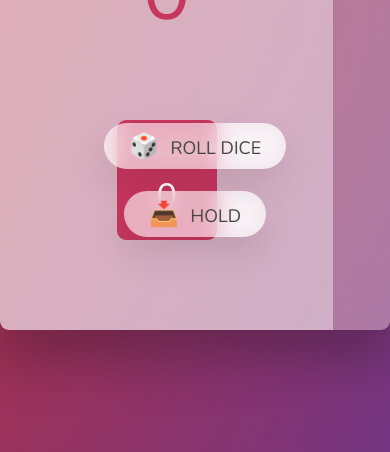
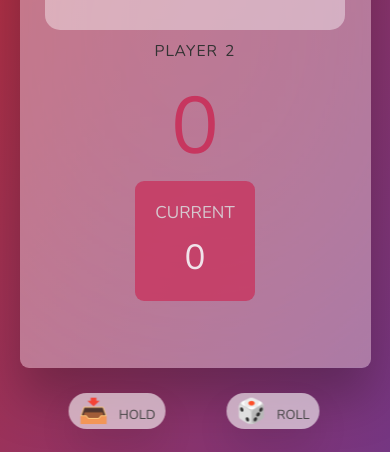
Before and after one commit to captv89/pig-game, a plain HTML site: page index.html in a window 390 px wide. Shown: the part 392-844 px from the top of the page. Drawn offline with nearby package versions, Linux system fonts and the light colour scheme.

Commit message:
made it responsive.. mobile firendly 400px

```diff
--- a/index.html
+++ b/index.html
@@ -25,12 +25,11 @@
           <p class="current-score" id="current--2">0</p>
         </div>
       </section>
-
-      <img src="./dice-1.png" alt="Playing dice" id="dice" class="dice hidden" />
-      <button onClick="newGame()" class="btn btn--new">🔄 New game</button>
-      <button onClick="rollIt()" class="btn btn--roll">🎲 Roll dice</button>
-      <button onClick="holdIt()" class="btn btn--hold">📥 Hold</button>
     </main>
+    <img src="./dice-1.png" alt="Playing dice" id="dice" class="dice hidden" />
+    <button onClick="newGame()" class="btn btn--new">🔄 New game</button>
+    <button onClick="rollIt()" class="btn btn--roll">🎲 Roll</button>
+    <button onClick="holdIt()" class="btn btn--hold">📥 Hold</button>
     <script src="./script.js"></script>
   </body>
 </html>
--- a/style.css
+++ b/style.css
@@ -25,7 +25,7 @@ body {
 /* LAYOUT */
 main {
   position: relative;
-  width: 100rem;
+  width: 80%;
   height: 60rem;
   background-color: rgba(255, 255, 255, 0.35);
   backdrop-filter: blur(200px);
@@ -48,7 +48,7 @@ main {
 /* ELEMENTS */
 .name {
   position: relative;
-  font-size: 4rem;
+  font-size: 4vw;
   text-transform: uppercase;
   letter-spacing: 1px;
   word-spacing: 2px;
@@ -130,7 +130,7 @@ main {
 }
 
 .btn--new {
-  top: 4rem;
+  top: 8rem;
 }
 .btn--roll {
   top: 39.3rem;
@@ -169,3 +169,109 @@ main {
 .hidden {
   display: none;
 }
+
+/* Mobile Fiendly */
+
+@media only screen and (max-width: 400px) {
+
+main {
+  width: 90%;
+  height: 80%;
+  background-color: rgba(255, 255, 255, 0.35);
+  backdrop-filter: blur(200px);
+  filter: blur();
+  box-shadow: 0 3rem 5rem rgba(0, 0, 0, 0.25);
+  border-radius: 9px;
+  display: flex;
+  flex-direction: column;
+  align-items: center;
+  justify-content: center;
+}
+
+section{
+  max-width: 95%;
+  max-height: 45%;
+}
+
+.current{
+  width: 100%;
+}
+
+.player {
+  flex: 50%;
+  padding-top: 1rem;
+  display: flex;
+  flex-direction: column;
+  align-items: center;
+  transition: all 0.75s;
+}
+
+.player--active{
+  border-radius: 15px;
+}
+
+.dice {
+  position: fixed;
+  left: 15%;
+  top: 1%;
+  transform: translateX(-50%);
+  height: 6rem;
+  box-shadow: 0 2rem 5rem rgba(0, 0, 0, 0.2);
+}
+
+.btn {
+  position: fixed;
+  transform: translateX(-50%);
+  color: #444;
+  background: none;
+  border: none;
+  font-family: inherit;
+  font-size: 1.3rem;
+  text-transform: uppercase;
+  cursor: pointer;
+  font-weight: 400;
+  transition: all 0.2s;
+
+  background-color: white;
+  background-color: rgba(255, 255, 255, 0.6);
+  backdrop-filter: blur(10px);
+
+  padding: 0.2rem 1rem;
+  border-radius: 50rem;
+  box-shadow: 0 1.75rem 3.5rem rgba(0, 0, 0, 0.1);
+}
+
+.btn::first-letter {
+  font-size: 2.4rem;
+  display: inline-block;
+  margin-right: 0.7rem;
+}
+
+.btn--new {
+  top: 3%;
+  left: 75%;
+  width: 13rem;
+}
+
+.btn--roll {
+  top: 93%;
+  left: 70%;
+
+}
+
+.btn--hold {
+  top: 93%;
+  left:30%;
+}
+
+.btn:active {
+  transform: translate(-50%, 3px);
+  box-shadow: 0 1rem 2rem rgba(0, 0, 0, 0.15);
+}
+
+.btn:focus {
+  outline: none;
+}
+
+
+}
```
